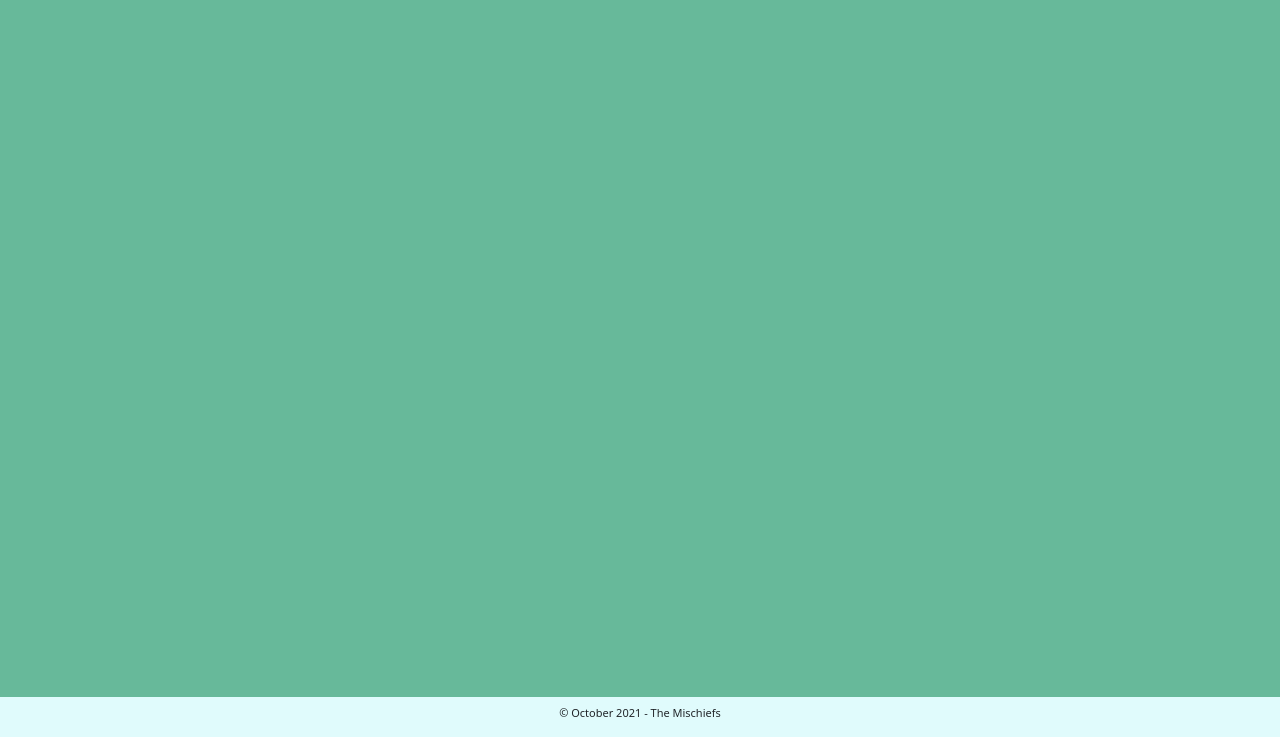
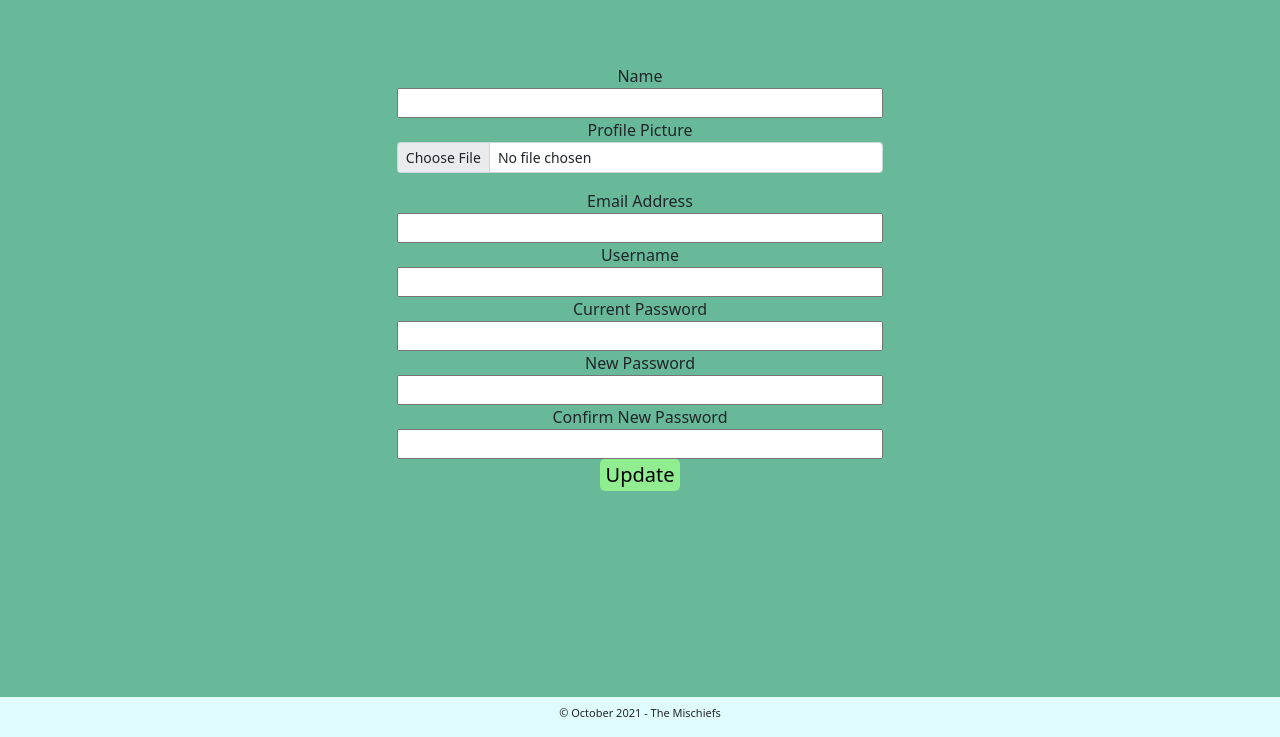
Before and after one commit to pageunavailable/homeaid, a PHP site: page /myapp/pages/profile.php in a window 1280 px wide. Shown: the part 63-800 px from the top of the page. Run offline with PHP 8.4, Linux system fonts and the light colour scheme; a user stored in the database is signed in; data comes from the database, SQL or seed files in the repository.

Commit message:
profiles

```diff
--- /dev/null
+++ b/css/profile.css
@@ -0,0 +1,30 @@
+.profile-modify{
+    margin: 5% 7% 7% 7%;
+    padding: 0 5% 5% 5%;
+}
+.profile-modify label{
+    display: block;
+}
+.profile-modify button{
+    border: none;
+    background-color: lightgreen;
+    border-radius: 5px;
+    font-size: 20;
+    text-align: center;
+}
+.signup-form button:hover{
+    background-color: rgb(106, 233, 106);
+}
+.center{
+    text-align: center;
+}
+input{
+    width: 50%;
+}
+.mb-3 input{
+    width: 50% !important;
+}
+.positioning{
+    position: relative;
+    left: 25%;
+}
--- a/functions/list.php
+++ b/functions/list.php
@@ -1,6 +1,6 @@
 <?php
     header('Content-Type: application/json');
-    include("../configuration/localhost.php");
+    require("../configuration/local_config.php");
 
     $stmt = $connection->prepare("SELECT * FROM categories");
     $stmt->execute();
--- a/pages/categories.php
+++ b/pages/categories.php
@@ -1,7 +1,6 @@
 <?php
     require("../configuration/localhost.php");
     require("../functions/login.php");
-    require("../configuration/local_config.php");
 ?>
 
 <html>
--- a/pages/profile.php
+++ b/pages/profile.php
@@ -7,6 +7,7 @@
     <head>
         <title>Profile | HomeAid</title>
         <link rel="stylesheet" type="text/css" href="../css/main.css">
+        <link rel="stylesheet" type="text/css" href="../css/profile.css">
         <link href="https://cdn.jsdelivr.net/npm/bootstrap@5.1.2/dist/css/bootstrap.min.css" rel="stylesheet" integrity="sha384-uWxY/CJNBR+1zjPWmfnSnVxwRheevXITnMqoEIeG1LJrdI0GlVs/9cVSyPYXdcSF" crossorigin="anonymous">
         <script src="https://cdn.jsdelivr.net/npm/bootstrap@5.1.2/dist/js/bootstrap.bundle.min.js" integrity="sha384-kQtW33rZJAHjgefvhyyzcGF3C5TFyBQBA13V1RKPf4uH+bwyzQxZ6CmMZHmNBEfJ" crossorigin="anonymous"></script>
     </head>
@@ -45,17 +46,41 @@
         </nav>
 
         <div class="main-body">
-
+            <div class="profile-modify center">
+                <form method="POST">
+                    <label>Name</label>
+                    <input type="text"> <br>
+                    <label>Profile Picture</label>
+                    <div class="mb-3 positioning">
+                        <input class="form-control form-control-sm" id="formFileSm" type="file" accept=".jpg, .png">
+                    </div>
+                    <label>Email Address</label>
+                    <input type="email"> <br>
+                    <label>Username</label>
+                    <input type="text"> <br>
+                    <label>Current Password</label>
+                    <input type="password" name="curr-password"> <br>
+                    <label>New Password</label>
+                    <input type="password" name="new-pass"> <br>
+                    <label>Confirm New Password</label>
+                    <input type="password" name="confirm-new-pass"> <br>
+                    <button type="submit" name="updateBtn">Update</button>
+                </form>
+            </div>
         </div>
     </body>
 
     <footer>
         <p>© October 2021 - The Mischiefs</p>
     </footer>
+    <!--<script src="https://code.jquery.com/jquery-3.6.0.js" integrity="sha256-H+K7U5CnXl1h5ywQfKtSj8PCmoN9aaq30gDh27Xc0jk=" crossorigin="anonymous"></script>-->
 </html>
 
 <script>
+    var jq = $.noConflict();
+
     function logout(){
         window.location.href = "../functions/logout.php";
     }
+
 </script>
```
Also changed, not shown: functions/updateprofile.php (added, +12 -0 lines).
